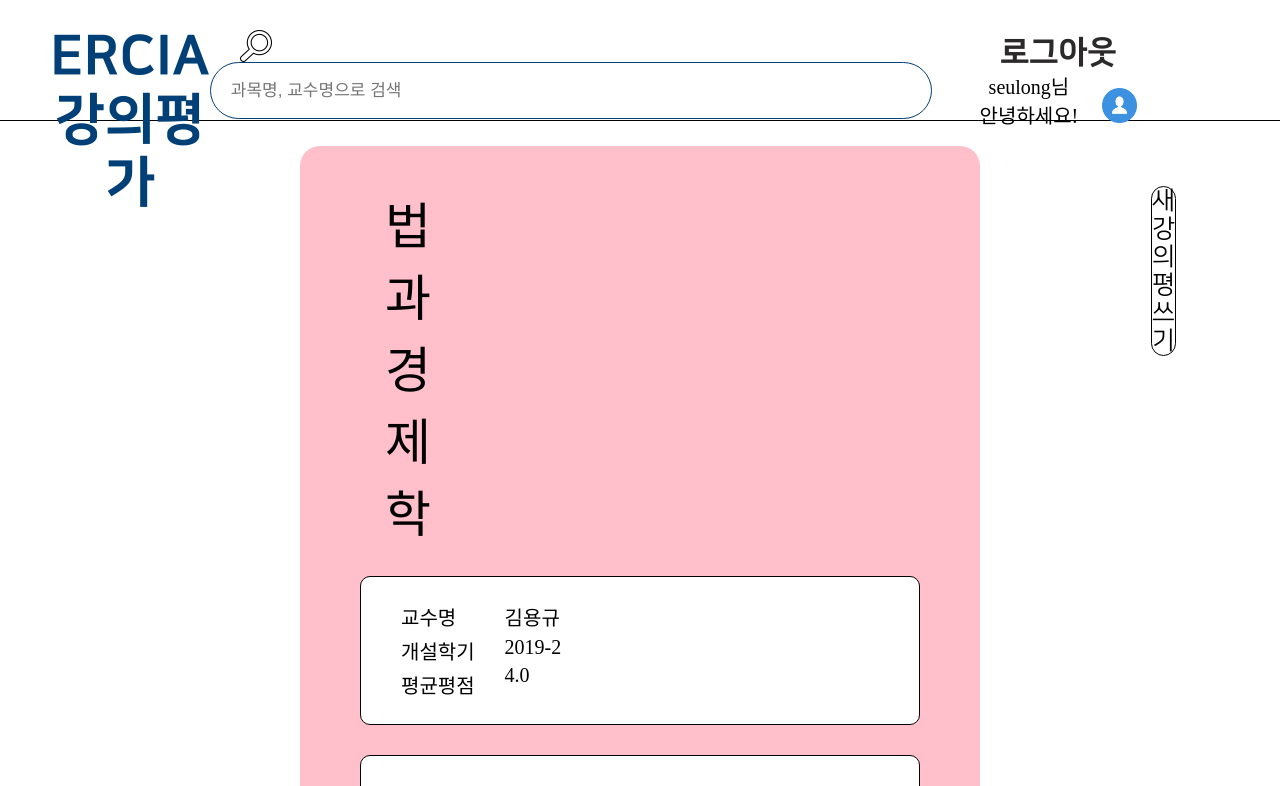
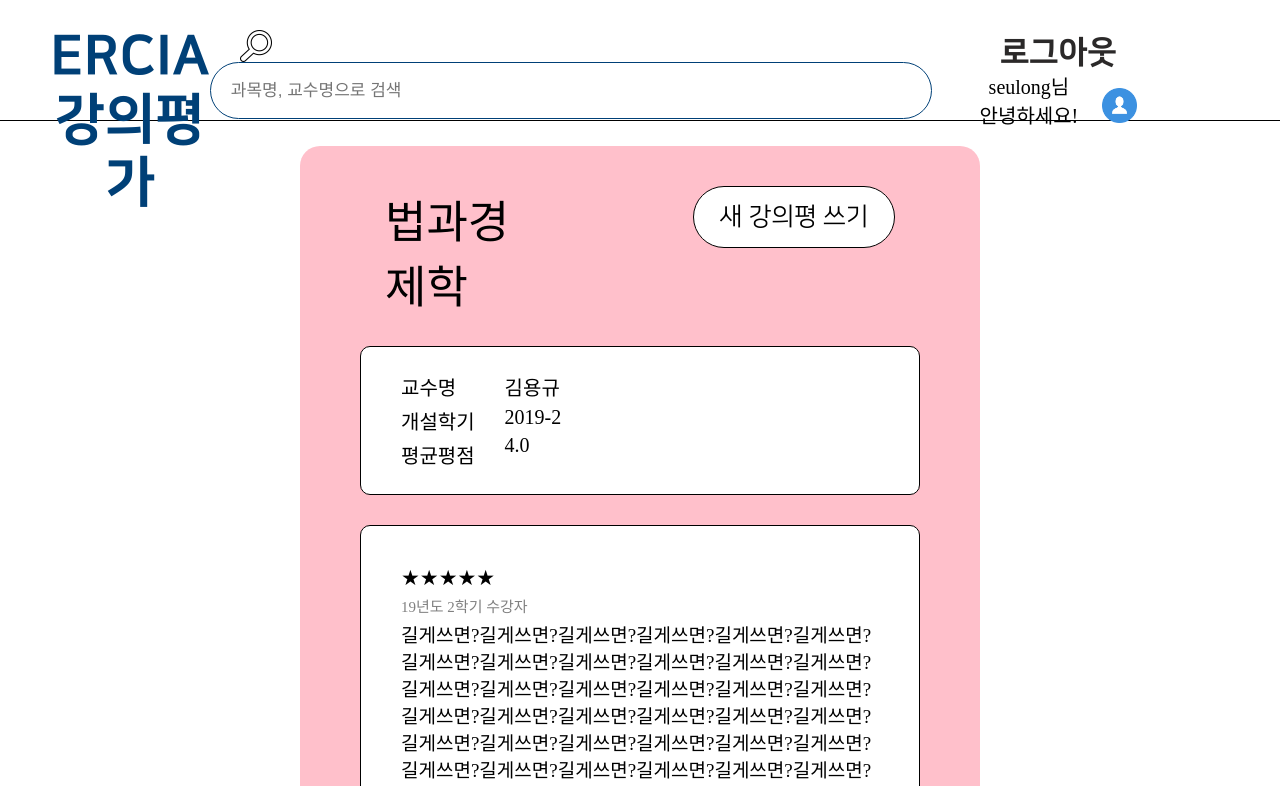
Before and after one commit to HyeseonLee/LLTeacher, a Django app: page /LE/ in a window 1280 px wide. Shown: the top 786 px of the page. Run offline with Django 3.2, Linux system fonts and the light colour scheme; a user stored in the database is signed in; data comes from the database, SQL or seed files in the repository; both versions use the stored data as it was after the commit; parts of the project's set-up code (start-up, migrations or seed data) failed here and were passed over; some web fonts are replaced.

Commit message:
[Front-end] feat : ListView 페이지 _ top_box _ 좌우끝정렬

```diff
--- a/app/static/css/list_1.css
+++ b/app/static/css/list_1.css
@@ -8,7 +8,7 @@ body{
 .section {
     display: flex;
     flex-direction: column;
-    margin: 0 300px;
+    margin: 0px 300px 0px 300px;
     border-radius: 20px;
     background: pink;
     padding: 40px 60px;
@@ -21,12 +21,25 @@ body{
     text-align: center;
     margin-bottom: 30px;
 }
+.top_box_left{
+    width: 50%;
+    text-align: left;
+}
+.top_box_right{
+    width: 50%;
+    text-align: right;
+    padding-right: 25px;
+}
 .page_name{
     font-family: NanumSquareB;
-    font-size: 50px;
+    font-size: 45px;
     color: #000000;
-    margin-right: 720px;
+    margin-right: 33%;
     padding-left: 25px;
+}
+.page_create{
+    margin-left: 33%;
+    margin-right: 0;
 }
 
 .LONG_page_name{
@@ -36,6 +49,7 @@ body{
     margin-right: 620px;
     padding-left: 25px;
 }
+
 
 .create_box{
     background-color: white;
--- a/app/templates/LE.html
+++ b/app/templates/LE.html
@@ -12,13 +12,11 @@
 {% block content %}
 {% if user.is_authenticated %}
 <div class="section">
-    <div class="top_box">
-        <p class="page_name">법과 경제학</p>
-
-        <a href="{% url 'LE_CREATE' %}">
-            <div class="create_box">새 강의평 쓰기</div>
-        </a>
-    </div>
+        <div class="top_box">
+            <div class="top_box_left"><p class="page_name">법과경제학</p></div>
+            <div class="top_box_right"><a href="{% url 'LE_CREATE' %}">
+                <div class="create_box">새 강의평 쓰기</div></a></div>
+        </div>
 
     <div class="info_box">
         <ul>
```
Also changed, not shown: app/templates/GC2.html (+3 -6 lines), app/templates/PE.html (+5 -8 lines), app/templates/WP.html (+5 -8 lines), db.sqlite3.
